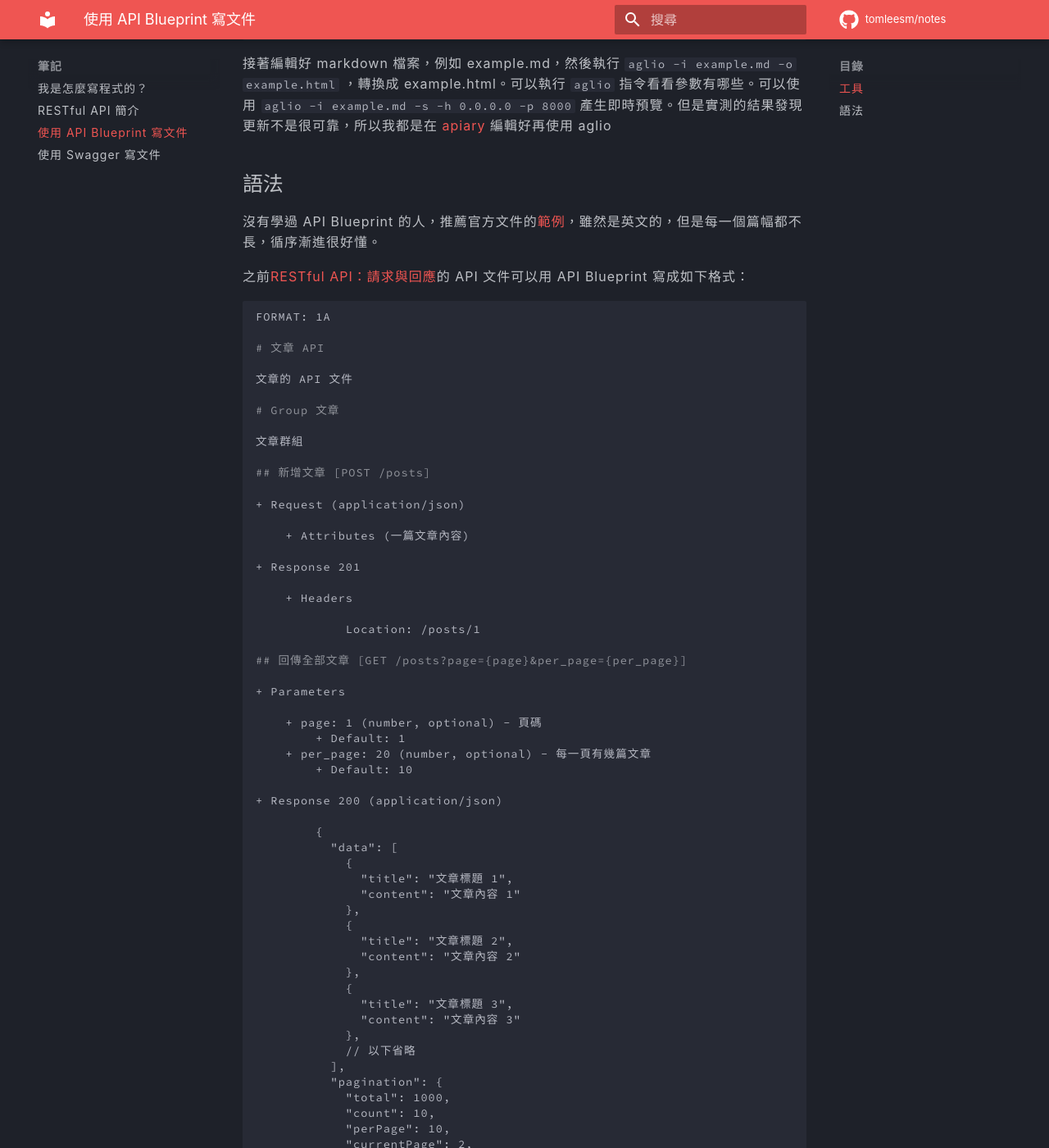
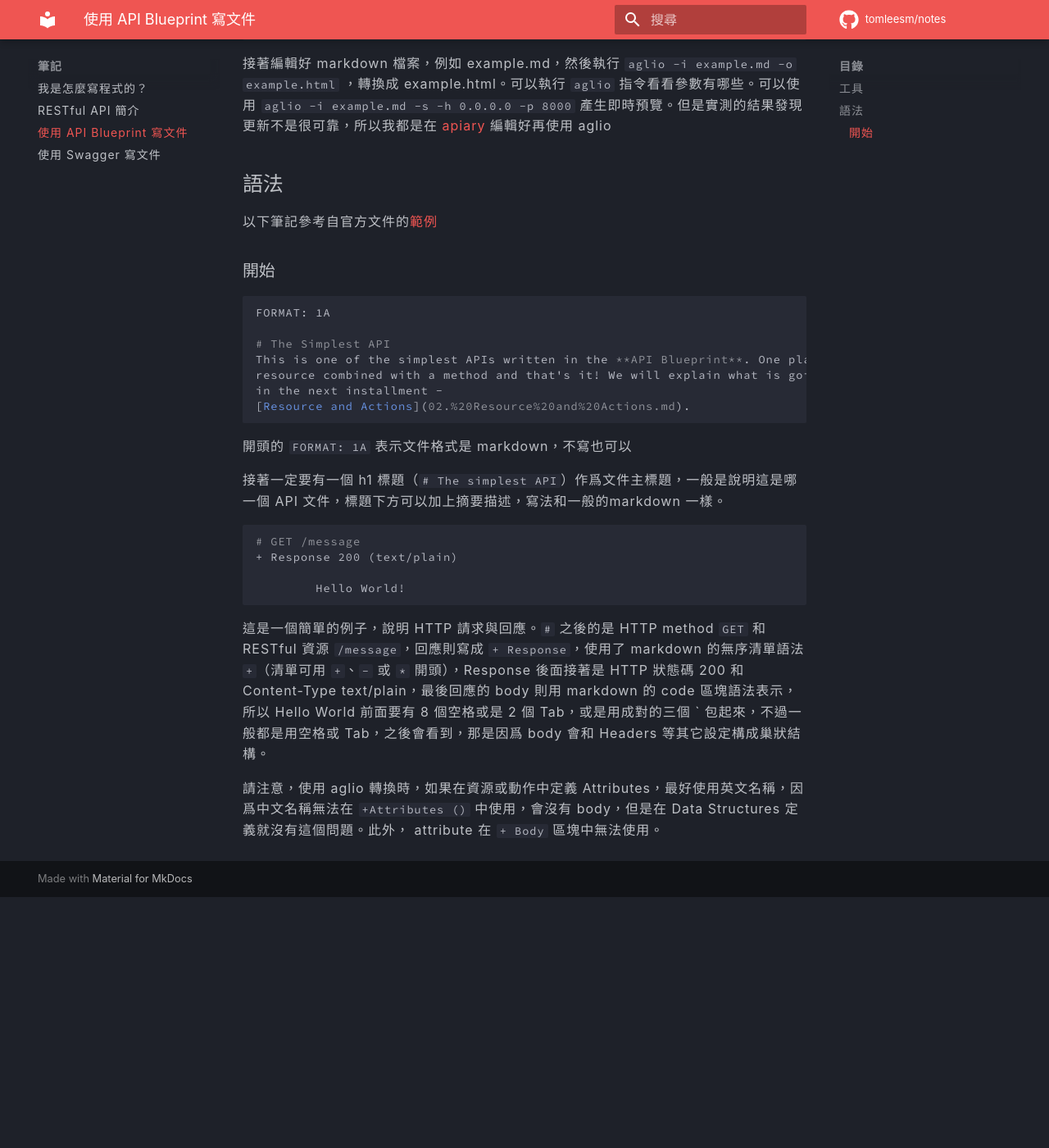
Before and after one commit to tomleesm/notes, an MkDocs documentation site: the page built from docs/api-blueprint.md, in a window 1280 px wide and 1400 px high, scrolled down 460 px. Shown: the whole window at 82% size. Built offline with MkDocs 1.6.1 and Material for MkDocs 9.7.7, drawn with Linux system fonts in a browser that asks for light colours; comment, search, counter and statistics services are not loaded; after the commit the page ends 1554 px from its top, so only the background shows below that; some of the changed text lies outside the part shown.

Commit message:
文章 API Blueprint：完成開始

````diff
--- a/docs/api-blueprint.md
+++ b/docs/api-blueprint.md
@@ -17,120 +17,30 @@ sudo npm install -g aglio
 
 ## 語法
 
-沒有學過 API Blueprint 的人，推薦官方文件的[範例](https://github.com/apiaryio/api-blueprint/tree/master/examples)，雖然是英文的，但是每一個篇幅都不長，循序漸進很好懂。
+以下筆記參考自官方文件的[範例](https://github.com/apiaryio/api-blueprint/tree/master/examples)
 
-之前[RESTful API：請求與回應](/posts/restful-api-request-response/)的 API 文件可以用 API Blueprint 寫成如下格式：
+### 開始
 
 ``` markdown
 FORMAT: 1A
 
-# 文章 API
+# The Simplest API
+This is one of the simplest APIs written in the **API Blueprint**. One plain
+resource combined with a method and that's it! We will explain what is going on
+in the next installment -
+[Resource and Actions](02.%20Resource%20and%20Actions.md).
+```
+開頭的 `FORMAT: 1A` 表示文件格式是 markdown，不寫也可以
 
-文章的 API 文件
+接著一定要有一個 h1 標題（`# The simplest API`）作爲文件主標題，一般是說明這是哪一個 API 文件，標題下方可以加上摘要描述，寫法和一般的markdown 一樣。
 
-# Group 文章
+``` markdown
+# GET /message
++ Response 200 (text/plain)
 
-文章群組
-
-## 新增文章 [POST /posts]
-
-+ Request (application/json)
-
-    + Attributes (一篇文章內容)
-
-+ Response 201
-
-    + Headers
-
-            Location: /posts/1
-
-## 回傳全部文章 [GET /posts?page={page}&per_page={per_page}]
-
-+ Parameters
-
-    + page: 1 (number, optional) - 頁碼
-        + Default: 1
-    + per_page: 20 (number, optional) - 每一頁有幾篇文章
-        + Default: 10
-
-+ Response 200 (application/json)
-
-        {
-          "data": [
-            {
-              "title": "文章標題 1",
-              "content": "文章內容 1"
-            },
-            {
-              "title": "文章標題 2",
-              "content": "文章內容 2"
-            },
-            {
-              "title": "文章標題 3",
-              "content": "文章內容 3"
-            },
-            // 以下省略
-          ],
-          "pagination": {
-            "total": 1000,
-            "count": 10,
-            "perPage": 10,
-            "currentPage": 2,
-            "totalPages": 100,
-            "nextUrl": "/posts?page=2&per_page=10"
-          }
-        }
-
-## 一篇文章 [/posts/{post}]
-
-+ Parameters
-
-    + post: 1 (number, required) - 文章的 id
-
-### 回傳指定的文章 [GET]
-
-+ Response 200 (application/json)
-    + Attributes (一篇文章)
-
-### 修改指定的文章所有欄位 [PUT]
-
-+ Request (application/json)
-    + Attributes (一篇文章)
-
-+ Response 204
-
-### 修改指定的文章部分欄位 [PATCH]
-
-+ Request (application/json)
-
-    + Attributes (一篇文章內容)
-
-+ Response 204
-
-### 刪除指定的文章 [DELETE]
-
-+ Response 204
-
-# Data Structures
-
-## 一篇文章內容 (object)
-
-+ title: 文章標題 (string) - 文章標題
-+ content: 文章內容 (string) - 文章內容
-
-## 一篇文章 (一篇文章內容)
-
-+ id: 1 (number) - 文章的 id
-+ createdAt: `2022-01-20T18:39:27.774000+08:00` (string)
-
-    文章新增時間，格式爲 %Y-%M-%DT%h:%m:%s.%u%Z:%z
-
-+ updatedAt: `2022-01-20T18:39:27.774000+08:00` (string)
-
-    文章修改時間，格式爲 %Y-%M-%DT%h:%m:%s.%u%Z:%z
-
+        Hello World!
 ```
 
-用 aglio 轉換後產生 [api-blueprint-example.html](/api-blueprint-example.html)
+這是一個簡單的例子，說明 HTTP 請求與回應。`#` 之後的是 HTTP method `GET` 和 RESTful 資源 `/message`，回應則寫成 `+ Response`，使用了 markdown 的無序清單語法 `+`（清單可用 `+`、`-` 或 `*` 開頭），Response 後面接著是 HTTP 狀態碼 200 和 Content-Type text/plain，最後回應的 body 則用 markdown 的 code 區塊語法表示，所以 Hello World 前面要有 8 個空格或是 2 個 Tab，或是用成對的三個 ` 包起來，不過一般都是用空格或 Tab，之後會看到，那是因爲 body 會和 Headers 等其它設定構成巢狀結構。
 
 請注意，使用 aglio 轉換時，如果在資源或動作中定義 Attributes，最好使用英文名稱，因爲中文名稱無法在 `+Attributes ()` 中使用，會沒有 body，但是在 Data Structures 定義就沒有這個問題。此外， attribute 在 `+ Body` 區塊中無法使用。
````
